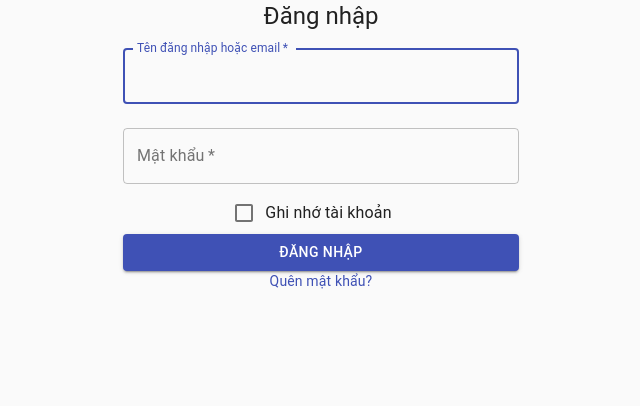
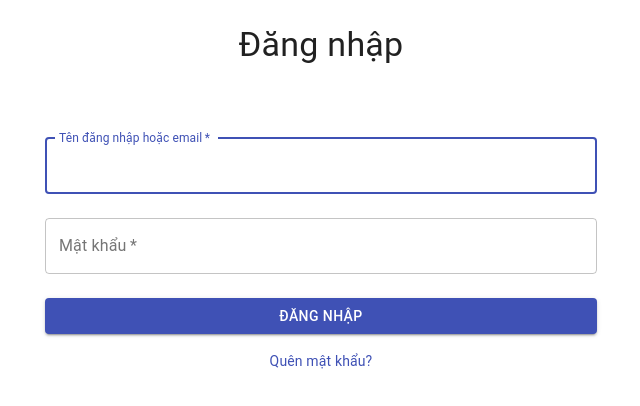
Before and after one commit to c4phesua/manager-web-app, a React (Create React App) app: page /login in a window 1280 px wide. Shown: the top 406 px of the page, without its empty margins (319-959 px from the left). Built offline with nearby package versions, Linux system fonts and the light colour scheme.

Commit message:
update page

```diff
--- a/package.json
+++ b/package.json
@@ -4,6 +4,7 @@
   "private": true,
   "dependencies": {
     "@material-ui/core": "^4.12.3",
+    "@material-ui/icons": "^4.11.2",
     "@testing-library/jest-dom": "^5.16.1",
     "@testing-library/react": "^12.1.2",
     "@testing-library/user-event": "^13.5.0",
--- a/src/app/page/Error.jsx
+++ b/src/app/page/Error.jsx
@@ -1,9 +1,75 @@
+import { Box, Button, Container, Typography } from '@material-ui/core';
+import { ArrowBack } from '@material-ui/icons';
 import React from 'react';
-const Error = ({ message = '404 not found'}) => {
-  document.title = 'Error';
+import { MESSAGE } from '../util/Constant';
+
+const Error = ({ message = MESSAGE.NOT_FOUND }) => {
+
+  document.title = 'Lỗi';
+
+  const onBackButtonClick = (e) => {
+    e.preventDefault();
+
+  }
+
   return (
     <div>
-      {message}
+      <Box
+        component="main"
+        sx={{
+          alignItems: 'center',
+          display: 'flex',
+          flexGrow: 1,
+          minHeight: '100%'
+        }}
+      >
+        <Container maxWidth="md">
+          <Box
+            sx={{
+              alignItems: 'center',
+              display: 'flex',
+              flexDirection: 'column'
+            }}
+          >
+            <Typography
+              align="center"
+              color="textPrimary"
+              variant="h1"
+            >
+              {message}
+            </Typography>
+            <Typography
+              align="center"
+              color="textPrimary"
+              variant="subtitle2"
+            >
+              You either tried some shady route or you came here by mistake.
+              Whichever it is, try using the navigation
+            </Typography>
+            <Box sx={{ textAlign: 'center' }}>
+              <img
+                alt="Under development"
+                src="/static/images/undraw_page_not_found_su7k.svg"
+                style={{
+                  marginTop: 50,
+                  display: 'inline-block',
+                  maxWidth: '100%',
+                  width: 560
+                }}
+              />
+            </Box>
+            <Button
+              color="primary"
+              startIcon={(<ArrowBack fontSize="small" />)}
+              sx={{ mt: 3 }}
+              variant="contained"
+              onClick={onBackButtonClick}
+            >
+              Go back to dashboard
+            </Button>
+          </Box>
+        </Container>
+      </Box>
     </div>
   )
 };
--- a/src/app/page/LoginPage.jsx
+++ b/src/app/page/LoginPage.jsx
@@ -1,9 +1,7 @@
 import {
+  Box,
 	Button,
-	Checkbox,
 	Container,
-	CssBaseline,
-	FormControlLabel,
 	Grid,
 	Link,
 	TextField,
@@ -14,20 +12,14 @@ import MAuth from '../model/MAuth';
 
 const LoginPage = () => {
 
-
   document.title = 'Đăng nhập';
 
   const [email, setEmail] = useState('');
 	const [password, setPassword] = useState('');
-	const [loginError, setLoginError] = useState(false);
-
-  const onLoginError = () => {
-		setLoginError(true);
-	}
 
 	const onSubmit = (e) => {
 		e.preventDefault();
-		MAuth.login({ email, password }, onLoginError);
+		MAuth.login({ email, password });
 	}
 
   const onUserNameChange = (e) => {
@@ -38,24 +30,34 @@ const LoginPage = () => {
 		setPassword(e.target.value);
 	}
 
-  const renderLoginError = (show) => {
-		return (
-			show &&
-			<Grid item xs>
-				<Typography color="error">Tài khoản hoặc mật khẩu không đúng</Typography>
-			</Grid>
-		);
-	};
-
   return (
     <div>
-			<Container component="main" maxWidth="xs">
-				<CssBaseline />
-				<div className="login-box">
-					<Typography component="h1" variant="h5">
+      <Box
+        component="main"
+        sx={{
+          alignItems: 'center',
+          display: 'flex',
+          flexGrow: 1,
+          minHeight: '100%'
+        }}
+      >
+        <Container maxWidth="sm">
+          <form onSubmit={onSubmit}>
+            <Box sx={{ my: 3 }}>
+              <Typography
+                color="textPrimary"
+                variant="h4"
+              >
                 Đăng nhập
               </Typography>
-					<form className="login-form" noValidate onSubmit={onSubmit}>
+            </Box>
+            <Box
+              sx={{
+                pb: 1,
+                pt: 3
+              }}
+            >
+            </Box>
             <TextField
 							onChange={onUserNameChange}
 							variant="outlined"
@@ -80,10 +82,7 @@ const LoginPage = () => {
 							id="password"
 							autoComplete="current-password"
 						/>
-						<FormControlLabel
-							control={<Checkbox value="remember" color="primary" />}
-							label="Ghi nhớ tài khoản"
-						/>
+            <Box sx={{ py: 2 }}>
               <Button
                 type="submit"
                 fullWidth
@@ -93,9 +92,7 @@ const LoginPage = () => {
               >
                 Đăng nhập
               </Button>
-						<Grid container>
-							{renderLoginError(loginError)}
-						</Grid>
+            </Box>
             <Grid container>
 							<Grid item xs>
 								<Link href="#" variant="body2">
@@ -104,8 +101,8 @@ const LoginPage = () => {
 							</Grid>
 						</Grid>
           </form>
-				</div>
         </Container>
+      </Box>
 		</div>
   )
 
```
Also changed, not shown: public/static/images/undraw_page_not_found_su7k.svg (added), 1 other file (tests, documents, lock files or other folders). Lines whose indentation alone changed are shown as unchanged.
